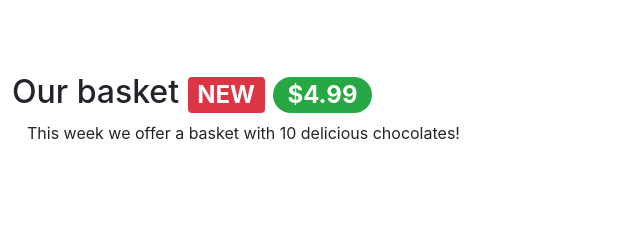
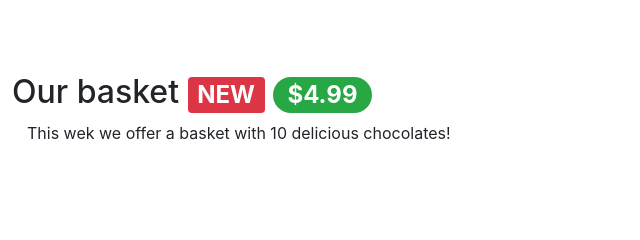
Before and after one commit to AvivSh-hub/M3AT-1, a plain HTML site: page index.html in a window 1280 px wide. Shown: the part 780-1020 px from the top of the page, 224-864 px from the left. Drawn offline with nearby package versions, Linux system fonts and the light colour scheme.

Commit message:
Bootstrap Assignment 4

```diff
--- a/index.html
+++ b/index.html
@@ -125,7 +125,7 @@
                 <span class="badge badge-pill badge-success">$4.99</span>
               </h2>
               <p class="col d-none d-md-block">
-                This week we offer a basket with 10 delicious chocolates!
+                This wek we offer a basket with 10 delicious chocolates!
               </p>
             </div>
           </div>
```
